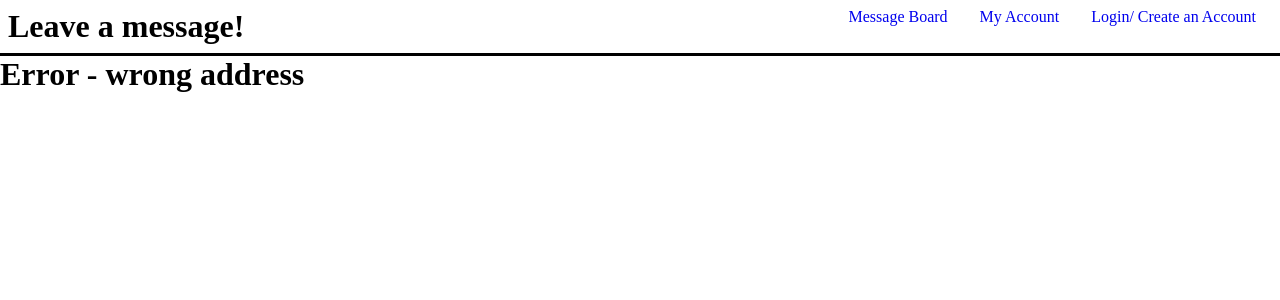
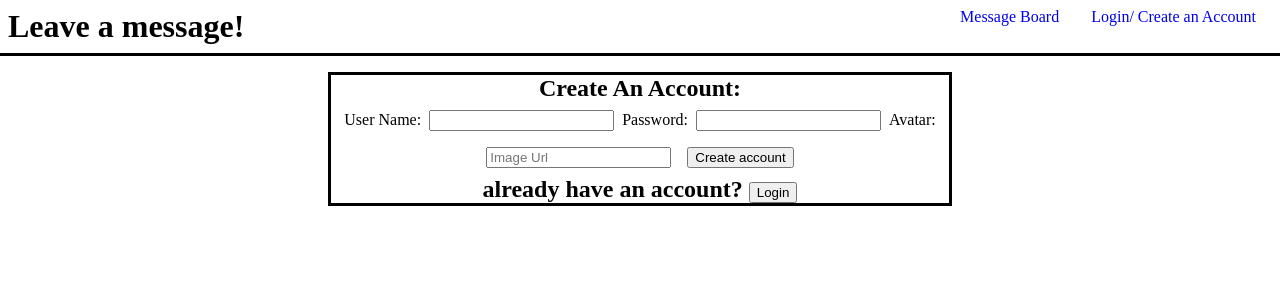
Before and after one commit to levydlior/message-board-front-end, a React (Create React App) app: page /create-login in a window 1280 px wide. Shown: the top 300 px of the page. Built offline with nearby package versions, Linux system fonts and the light colour scheme; no server answers.

Commit message:
add login-account

```diff
--- a/src/App.js
+++ b/src/App.js
@@ -1,11 +1,14 @@
 import "./styles/app.css";
 import { useEffect, useState } from "react";
-import Main from "./components/Main";
+import MessageBoard from './components/MessageBoard'
 import Header from "./components/Header";
 import { Route, Switch } from "react-router-dom";
+import LoginCreateAccount from "./components/LoginCreateAccount";
 
 function App() {
   const [messages, setMessages] = useState([]);
+  const [loggedIn, setLoggedIn] = useState(false)
+  const [loggedInUser, setLoggedInUser] = useState(null)
 
   useEffect(() => {
     fetch("http://localhost:9292/message_board")
@@ -16,15 +19,21 @@ function App() {
 
   return (
     <div className="App">
-     <Header />
+     <Header loggedIn={loggedIn}/>
+     <main id="main">
      <Switch>
       <Route exact path='/'>
-      <Main messages={messages} />
+      <MessageBoard messages={messages} loggedIn={loggedIn} />
+      </Route>
+      <Route exact path='/create-login'>
+        <LoginCreateAccount />
       </Route>
       <Route path='*'>
         <h1>Error - wrong address</h1>
       </Route>
       </Switch>
+     </main>
+
     </div>
   );
 }
--- /dev/null
+++ b/src/components/CreateAccount.js
@@ -0,0 +1,42 @@
+import React from "react";
+
+function CreateAccount({onInfoChange, formLogIn}) {
+  function handleChange(e) {
+    const target = e.target.name;
+    const value = e.target.value;
+    onInfoChange(target, value);
+  }
+  return (
+    <form>
+      <h2>Create An Account:</h2>
+      <label for="login-userName">User Name:</label>
+      <input
+        name="user_name"
+        type="text"
+        required
+        value={formLogIn.user_name}
+        onChange={handleChange}
+      />
+      <label for="login-password">Password:</label>
+      <input
+        name="password"
+        type="password"
+        required
+        value={formLogIn.password}
+        onChange={handleChange}
+      />
+      <label for="avatar_url">Avatar:</label>
+      <input
+        placeholder="Image Url"
+        name="avatar_url"
+        type="text"
+        required
+        value={formLogIn.avatar_url}
+        onChange={handleChange}
+      />
+      <input type="submit" value="Create account" />
+    </form>
+  );
+}
+
+export default CreateAccount;
--- a/src/components/Header.js
+++ b/src/components/Header.js
@@ -1,13 +1,13 @@
 import React from "react";
 import NavBar from "./NavBar";
 
-function Header() {
+function Header({loggedIn}) {
   return (
     <header id="header">
       <div id="logo">
         <h1>Leave a message!</h1>
       </div>
-      <NavBar />
+      <NavBar loggedIn={loggedIn}/>
     </header>
   );
 }
--- /dev/null
+++ b/src/components/Login.js
@@ -0,0 +1,34 @@
+import React from "react";
+
+function Login({onInfoChange, formLogIn}) {
+function handleChange(e){
+    const target = e.target.name
+    const value = e.target.value
+    onInfoChange(target, value)
+}
+
+  return (
+    <form>
+        <h2>Login:</h2>
+      <label for="login-userName">User Name:</label>
+      <input
+        name="user_name"
+        type="text"
+        required
+        value={formLogIn.user_name}
+        onChange={handleChange}
+      />
+      <label for="login-password">Password:</label>
+      <input
+        name="password"
+        type="password"
+        required
+        value={formLogIn.password}
+        onChange={handleChange}
+      />
+      <input type="submit" value="Login" />
+    </form>
+  );
+}
+
+export default Login;
--- /dev/null
+++ b/src/components/LoginCreateAccount.js
@@ -0,0 +1,35 @@
+import React, { useState } from "react";
+import CreateAccount from "./CreateAccount";
+import Login from "./Login";
+
+function LoginCreateAccount() {
+  const [display, setDisplay] = useState(false);
+  const [formLogIn, setFormLogin] = useState({
+    user_name: "",
+    password: "",
+    avatar_url: "",
+  });
+
+  function handleChange(target, value) {
+    setFormLogin({ ...formLogIn, [target]: value });
+  }
+  const createOrLogin = display ? (
+    <Login onInfoChange={handleChange} formLogIn={formLogIn} />
+  ) : (
+    <CreateAccount onInfoChange={handleChange} formLogIn={formLogIn} />
+  );
+  return (
+    <div id="login-account">
+      {createOrLogin}
+      {display ? (
+        <h2>
+        Dont have an account? <button onClick={()=> setDisplay(false)}>Create an account</button>
+      </h2>
+      ) : <h2>
+      already have an account? <button onClick={()=> setDisplay(true)}>Login</button>
+    </h2>}
+    </div>
+  );
+}
+
+export default LoginCreateAccount;
--- a/src/components/Main.js
+++ /dev/null
@@ -1,12 +0,0 @@
-import React from "react";
-import MessageBoard from "./MessageBoard";
-
-function Main({ messages }) {
-  return (
-    <main id="main">
-      <MessageBoard messages={messages} />
-    </main>
-  );
-}
-
-export default Main;
--- a/src/components/MessageBoard.js
+++ b/src/components/MessageBoard.js
@@ -2,7 +2,7 @@ import React from 'react'
 import PostMessage from './PostMessage';
 import MessagesList from './MessagesList';
 
-function MessageBoard({messages}) {
+function MessageBoard({messages, loggedIn}) {
 
 
   return (
@@ -12,7 +12,7 @@ function MessageBoard({messages}) {
     <MessagesList messages={messages}/>
     </div>
     <div id="add-message">
-    <PostMessage />
+    <PostMessage loggedIn={loggedIn} />
     </div>
   </div>
   )
--- a/src/components/NavBar.js
+++ b/src/components/NavBar.js
@@ -1,13 +1,25 @@
 import React from "react";
 import { NavLink } from "react-router-dom";
 
-function NavBar() {
+function NavBar({ loggedIn }) {
+    console.log(loggedIn, "logged")
+  const displayLink = loggedIn ? (
+    <NavLink className="nav-links" exact to="/account">
+      My Account
+    </NavLink>
+  ) : (
+    <NavLink className="nav-links" exact to="/create-login">
+      Login/ Create an Account
+    </NavLink>
+  );
+
   return (
     <nav>
       <ul id="head-ul">
-        <NavLink className="nav-links" exact to="/">Message Board</NavLink>
-        <NavLink className="nav-links" exact to="/account">My Account</NavLink>
-        <NavLink className="nav-links" exact to="/create-login">Login/ Create an Account</NavLink>
+        <NavLink className="nav-links" exact to="/">
+          Message Board
+        </NavLink>
+        {displayLink}
       </ul>
     </nav>
   );
--- a/src/components/PostMessage.js
+++ b/src/components/PostMessage.js
@@ -1,13 +1,17 @@
 import React from "react";
 
-function PostMessage() {
-  return (
+function PostMessage({ loggedIn }) {
+  const postForm = (
     <form>
       <h3>Post a message!</h3>
       <input type="text" required id="new-meesage-input" />
       <input type="submit" required value="post" />
     </form>
   );
+
+  const displayForm = loggedIn ? postForm : <h3> Please login to post!</h3>;
+
+  return displayForm;
 }
 
 export default PostMessage;
--- a/src/styles/app.css
+++ b/src/styles/app.css
@@ -77,3 +77,12 @@ a{
   text-decoration: none;
   width: 5rem;
 }
+
+#login-account{
+  border: solid black;
+  display: flex;
+  width: 50%;
+  height: 80%;
+  flex-flow: column;
+  justify-content: space-between;
+}
```
